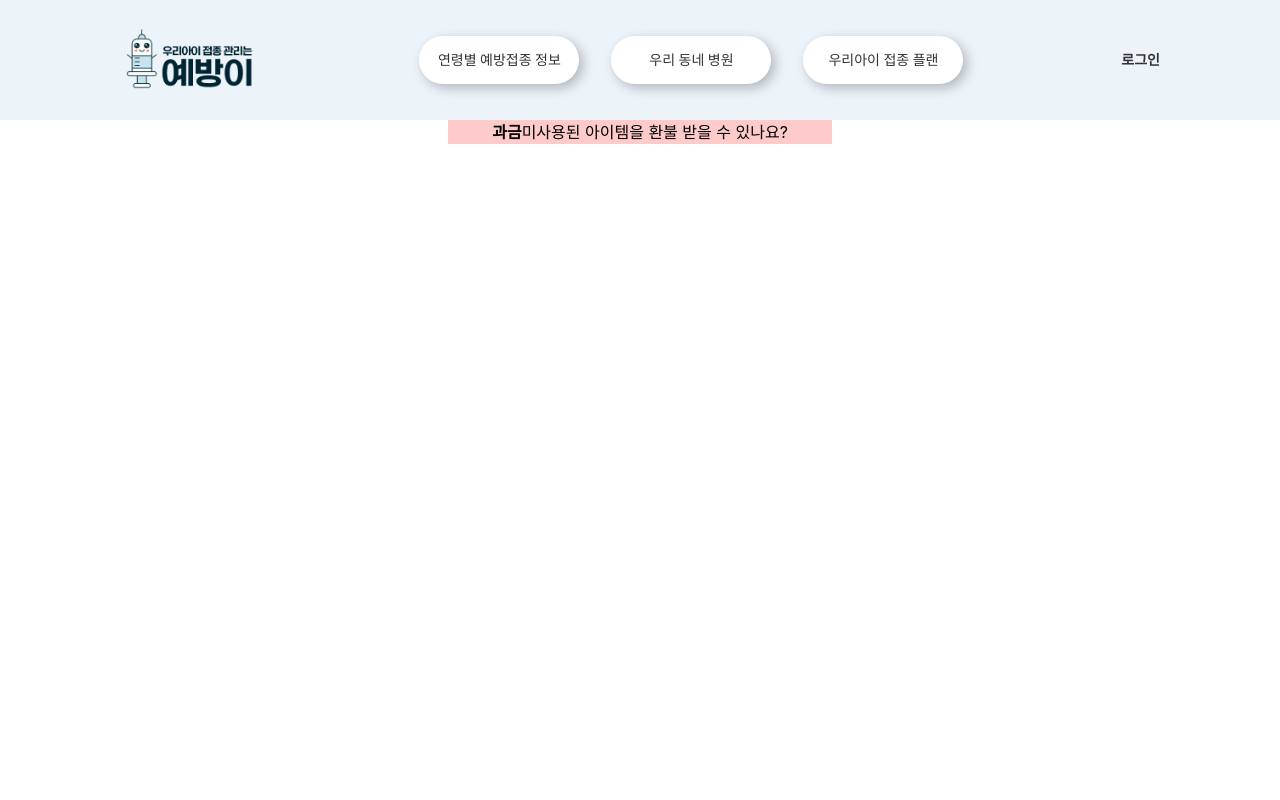
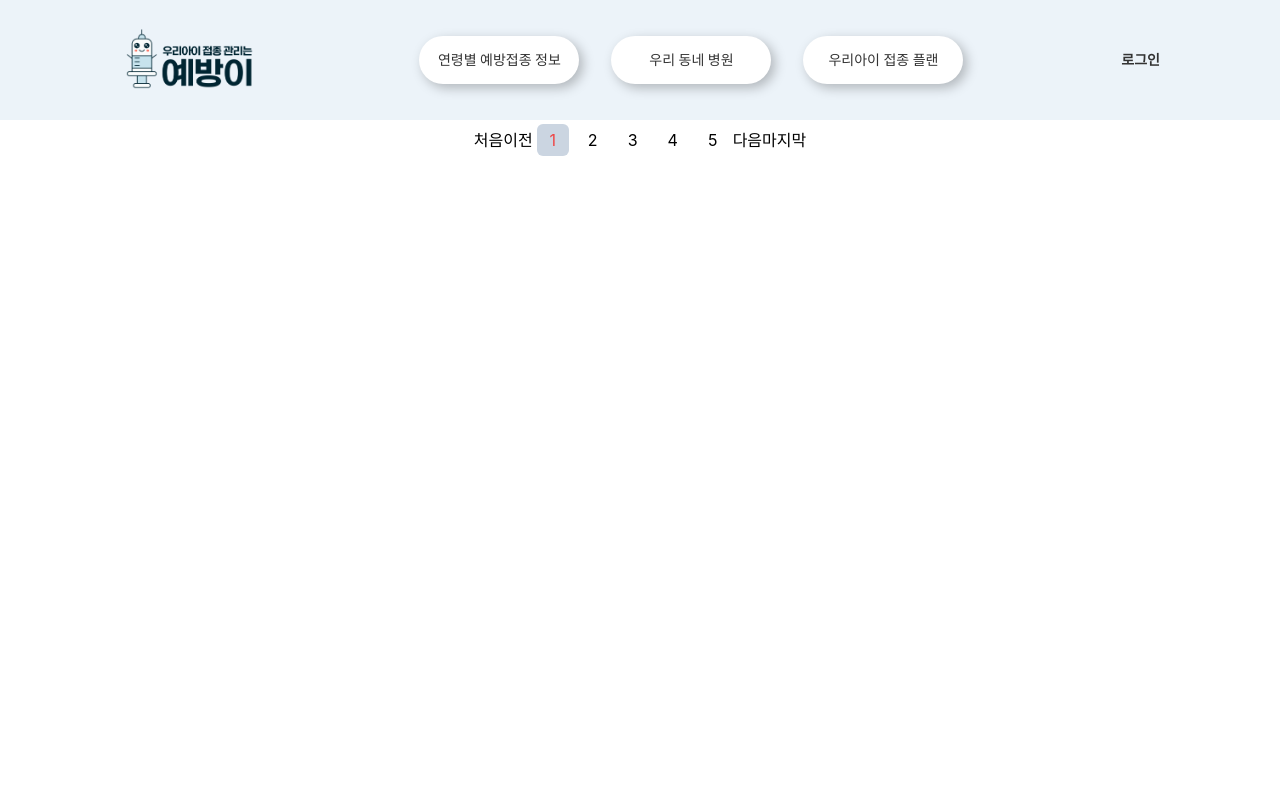
Before and after one commit to chani1352/K_Digital_8_miniproject, a React (Create React App) app in the folder frontend/: page /test in a window 1280 px wide. Shown: the top 800 px of the page. Built offline with nearby package versions, Linux system fonts and the light colour scheme; a web font is replaced by a local one.

Commit message:
병원 리스트 페이지네이션

```diff
--- a/frontend/src/Hospitals.js
+++ b/frontend/src/Hospitals.js
@@ -1,5 +1,8 @@
 import HospitalCard from "./UI/HospitalCard";
 import TailButton from "./UI/TailButton";
+import  Pagination  from "./UI/Pagination";
+import { useLocation, useSearchParams, Link, useNavigate } from "react-router-dom";
+
 import { useRef, useState, useEffect } from "react";
 import axios from 'axios';
 
@@ -11,6 +14,8 @@ export default function Hospitals() {
   { cd: "4800000000", cdNm: "경상남도" }, { cd: "5000000000", cdNm: "제주특별자치도" }, { cd: "5100000000", cdNm: "강원특별자치도" }, { cd: "5200000000", cdNm: "전북특별자치도" }
   ]
 
+  const navigate = useNavigate();
+
   const ops1Ref = useRef();
   const ops2Ref = useRef();
 
@@ -19,39 +24,55 @@ export default function Hospitals() {
 
   const [hosCards, setHosCards] = useState([]);
 
-  //페이지 첫 로딩시 실행 (시/도 옵션 만들기)
-  useEffect(() => {
-    let options1 = region1.map(ops => <option key={ops.cd} value={ops.cd}>{ops.cdNm}</option>);
-    setOps1(options1);
+  const location = useLocation();
+  const [sparams] = useSearchParams();
+  const qlist = [...sparams];
 
-    setHosCards(<div className="opacity-30 w-4/5 pt-10"><img src="./img/findHospitalImg.png"/></div>);
-  }, []);
+  //페이지 정보
+  const [currentPage, setCurrentPage] = useState(0);
+  const [pages, setPages] = useState('');
 
+  //쿼리 파라미터들이 변경될때마다 실행
+  useEffect(()=>{
+    // 쿼리가 1개 이상일 때
+    if(qlist.length>=1){
+      console.log("if : ", qlist[0][1],qlist[1][1],qlist[2][1] );
+      fetchHospital(qlist[0][1],qlist[1][1],qlist[2][1]);
+    }
+
+    //쿼리가 없을 때 (첫 페이지 로딩)
+    else {
+      let options1 = region1.map(ops => <option key={ops.cd} value={ops.cd}>{ops.cdNm}</option>);
+      setOps1(options1);
+
+      // 페이지 네이션 및 검색결과 빈 상태로
+      setPages('');
+      setHosCards(<div className="opacity-30 w-4/5 pt-10"><img src="./img/findHospitalImg.png"/></div>);
+    }
+  },[location.search]);
 
   // 첫번째 선택되면 그에 따른 시/군/구 셋팅하기
   const selectReg1 = async (e) => {
     setOps2(<option value="default2" disabled>로딩중</option>);
     let items;
-    // console.log("시/도 :", e.target.value);
+
     let url = "https://apis.data.go.kr/1790387/orglist3/getCondSggCd3?";
     let key = "daBaiCV77sxcqPXV92b7JWpWkJKXs4eEy6sDwPDK%2BxgKSjp%2ByWEUzgSfMHfoGoa33abEE762dZO0VJhe8bl5tA%3D%3D";
 
     url += "serviceKey=" + key;
     url += "&brtcCd=" + e.target.value + "&returnType=JSON";
-    console.log("url: ", url);
+    // console.log("url: ", url);
 
     await axios.get(url)
       .then(resp => {
-        // console.log("resp : ", resp);
         let data = resp.data;
-        // console.log("시/군/구 리스트 : ", data);
+
         data = data.replace('"resultCode":00', '"resultCode":"00"');
         data = data.replace(/"item":/g, '');
 
         let parsedData;
         try {
           parsedData = JSON.parse(data);
-          // console.log("파싱된 JSON 데이터:", parsedData.response);
           items = parsedData.response.body.items;
         } catch (error) {
           console.error("JSON 파싱 오류:", error);
@@ -61,20 +82,33 @@ export default function Hospitals() {
 
       let options2 = items.map(ops => <option key={ops.cd} value={ops.cd}>{ops.cdNm}</option>);
       setOps2(options2);
-
   }
 
-  const fetchHospital = async(cd1, cd2) => {
+  //페이지 변경될때마다
+  useEffect(()=>{
+    let sggCd = ops2Ref.current.value;
+
+    let hrefUrl = "?&brtcCd=";
+    hrefUrl += `${ops1Ref.current.value}${(sggCd==="default2")? "" : `&sggCd=${sggCd}`}` ;
+    hrefUrl += `&pageNo=${currentPage}` ;
+    if(currentPage!==0){
+      navigate(hrefUrl);
+    }
+
+  },[currentPage]);
+
+
+  // 병원정보 패치
+  const fetchHospital = async(cd1, cd2, crtPage) => {
+    console.log("fetchHospital실행시 currentPage : ", crtPage);
     let url = "https://apis.data.go.kr/1790387/orglist3/getOrgList3?"
-    let key = "daBaiCV77sxcqPXV92b7JWpWkJKXs4eEy6sDwPDK%2BxgKSjp%2ByWEUzgSfMHfoGoa33abEE762dZO0VJhe8bl5tA%3D%3D";
+    let key = "BrWobrMEW9ec09ztWv0IXtPs3Z39MOf8jtxl27UnVy4jnZ%2FCktcP1mCywJd%2F%2FBTF300vXPA2aV8HGakMYTWopw%3D%3D";
     url = `${url}serviceKey=${key}`;
-    url = `${url}&pageNo=1&numOfRows=10&brtcCd=${cd1}&sggCd=${cd2}&returnType=JSON`;
-    // &searchTpcd=ADDR&searchWord=%EC%84%9C%EC%9A%B8&returnType=XML
+    url = `${url}&pageNo=${crtPage}&numOfRows=10&brtcCd=${cd1}&sggCd=${cd2}&returnType=JSON`;
 
-    console.log("url : ", url);
+    console.log("fetch url : ", url);
 
     const resp = await axios.get(url);
-    // console.log("resp : ", resp.data);
 
     let data = resp.data;
     // 데이터 오류 처리
@@ -83,25 +117,26 @@ export default function Hospitals() {
     data = data.replace(/"vcnInfo":/g, '');
 
     let parsedData = JSON.parse(data);
-    console.log("파싱된 JSON 데이터:", parsedData);
+    const dataAll = parsedData.response.body;
 
-    const dataAll = parsedData.response.body;
+
+    // //총 페이지 수
+    let maxPage = dataAll.maxPage;
+    // console.log("maxPage : ",maxPage);
+
+    const pageTags = <Pagination totalPage={maxPage}
+                                 setCurrentPage = {setCurrentPage}
+                                 currentPage   = {crtPage}
+                      />
 
     let hospitalAll = dataAll.items;
     const cards = hospitalAll.map(h=> <HospitalCard key={h.orgcd} hospital={h} />);
+    setPages(pageTags);
+    setHosCards(cards);
+  }
 
-    //페이지당 card수
-    const itemCountPerPage = 8;
-    //지역당 총 데이터 개수
-    let totalPage = Object.keys(cards).length / itemCountPerPage;
-
-    console.log("count : ",Object.keys(cards).length);
-
-    setHosCards(cards);
-
-
-  }
-  const hospitalSearch = () => {
+  //검색버튼 클릭
+  const searchBtnClick = () => {
     console.log("시/도 : ", ops1Ref.current.value);
     console.log("시/군/구  : ", ops2Ref.current.value);
 
@@ -112,11 +147,15 @@ export default function Hospitals() {
       return;
     }
 
-    if(ops2Ref.current.value === "default2"){
-      sggCd = "";
-    }
-    fetchHospital(ops1Ref.current.value, sggCd);
+    setCurrentPage(1);
+
+    let hrefUrl = "?&brtcCd=";
+    hrefUrl += `${ops1Ref.current.value}${(sggCd==="default2")? "" : `&sggCd=${sggCd}`}` ;
+    hrefUrl += "&pageNo=1" ;
+
+    navigate(hrefUrl);
   }
+
 
   return (
     <div className="w-3/5 flex flex-col justify-center">
@@ -134,12 +173,13 @@ export default function Hospitals() {
           <option defaultValue value="default2">시/군/구</option>
           {ops2}
         </select>
-        <TailButton caption={'검색'} color={'blue'} handleClick={hospitalSearch}
+        <TailButton caption={'검색'} color={'blue'} handleClick={searchBtnClick}
           style={'w-1/3 h-12  mx-2 text-[14px] '} />
       </div>
       <div className="flex flex-col items-center">
         {hosCards}
         <div>페이징</div>
+        <div>{pages}</div>
       </div>
     </div>
 
--- a/frontend/src/Test.js
+++ b/frontend/src/Test.js
@@ -1,51 +1,19 @@
 import './css/signCss.css';
-import { useState } from 'react';
+import { useState, useEffect } from 'react';
+import  Pagination  from "./UI/Pagination";
+
 export default function Test() {
-  const signinPw = () => { }
-  const [expanded, setExpanded] = useState(false);
+  const [currentPage, setCurrentPage] = useState(1);
 
-  const handleOnclick = () => {
-    setExpanded(!expanded);
-    console.log("expanded : ", expanded);
-  }
+  useEffect(()=>{
+    // console.log("currentPage : ",currentPage);
+  },[currentPage]);
   return (
     <div>
-      {/* <button type="button" role="combobox" className="w-96 bg-red-200" onClick={handleOnclick}>
-        <strong>과금</strong><span>미사용된 아이템을 환불 받을 수 있나요?</span>
-      </button>
-      <div className={`${expanded? "block":"hidden"} w-96 bg-red-50`}>
-        <div className="">
-          <strong>답변</strong>
-          <span>사이트 운영자 답변</span>
-          <p>
-            구매한 후에 24시간 이내에 환불 요청을 하신다면 가능합니다.
-          </p>
-          <p>
-            구매한 후에 24시간 이내에 환불 요청을 하신다면 가능합니다.
-          </p>
-        </div>
-      </div> */}
-
-
-      <button type="button" role="combobox" className="w-96 bg-red-200"
-              id = "aria1"
-              aria-expanded={`${expanded}`}
-              onClick={handleOnclick}>
-        <strong>과금</strong><span>미사용된 아이템을 환불 받을 수 있나요?</span>
-
-      <div className={`${expanded? "block":"hidden"} w-96 cursor-default bg-red-50`} aria-labelledby='aria1'>
-        <div className="">
-          <strong>답변</strong>
-          <span>사이트 운영자 답변</span>
-          <p>
-            구매한 후에 24시간 이내에 환불 요청을 하신다면 가능합니다.
-          </p>
-          <p>
-            구매한 후에 24시간 이내에 환불 요청을 하신다면 가능합니다.
-          </p>
-        </div>
-      </div>
-      </button>
+      <Pagination totalPage={ 18 }
+                  setCurrentPage = {setCurrentPage}
+                  currentPage   = {currentPage}
+      />
     </div>
 
   )
--- /dev/null
+++ b/frontend/src/UI/Pagination.js
@@ -0,0 +1,66 @@
+import { useState, useEffect } from 'react';
+
+export default function Pagination({ totalPage, setCurrentPage, currentPage }) {
+    const pageList = [];
+
+    const crtPage = parseInt(currentPage);
+    const [pagesBtn, setPagesBtn] = useState('');
+
+    useEffect(() => {
+
+        //시작페이지 (5개기준)
+        const startPage = (Math.floor((crtPage-1)/5))*5 + 1;
+
+        for (let i = startPage; (i <= (startPage+4)) && (i<=totalPage); i++) {
+            pageList.push(i);
+        }
+        console.log("pageList : ", pageList);
+        const pagelist = pageList.map(page =>
+            <div className={`w-8 h-8 rounded-md m-1
+                flex justify-center items-center
+                ${crtPage === page ? "text-red-500 bg-slate-300" : "hover:bg-slate-100"}`}
+                key={page}
+            >
+                <button
+                        onClick={() => setCurrentPage(page)}
+                >
+                {page}
+                </button>
+            </div>);
+
+        setPagesBtn(pagelist);
+    }, [crtPage]);
+
+
+    const goNextPage = () => {
+        setCurrentPage(crtPage + 1);
+    }
+
+    const goToPrevPage = () => {
+        setCurrentPage(crtPage - 1);
+    }
+
+    if (totalPage === 1) {
+        return null;
+    }
+    return (
+        <div className='flex'>
+            <button onClick={()=>setCurrentPage(1)} disabled={crtPage === 1}>
+                처음
+            </button>
+
+            <button onClick={goToPrevPage} disabled={crtPage === 1}>
+                이전
+            </button>
+
+            { pagesBtn }
+            <button onClick={goNextPage} disabled={crtPage === totalPage}>
+                다음
+            </button>
+
+            <button onClick={()=>setCurrentPage(totalPage)} disabled={crtPage === totalPage}>
+                마지막
+            </button>
+        </div>
+    )
+}
```
